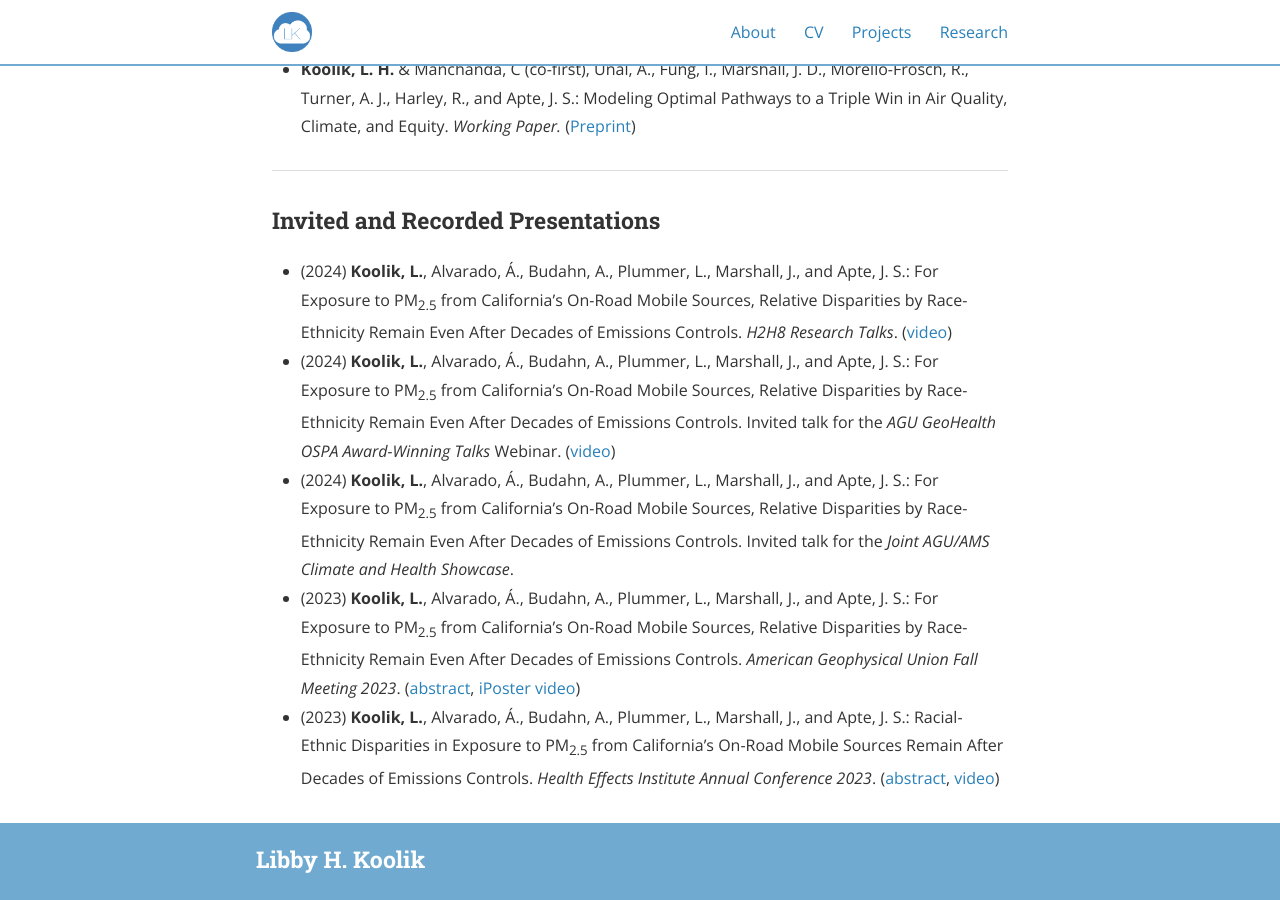
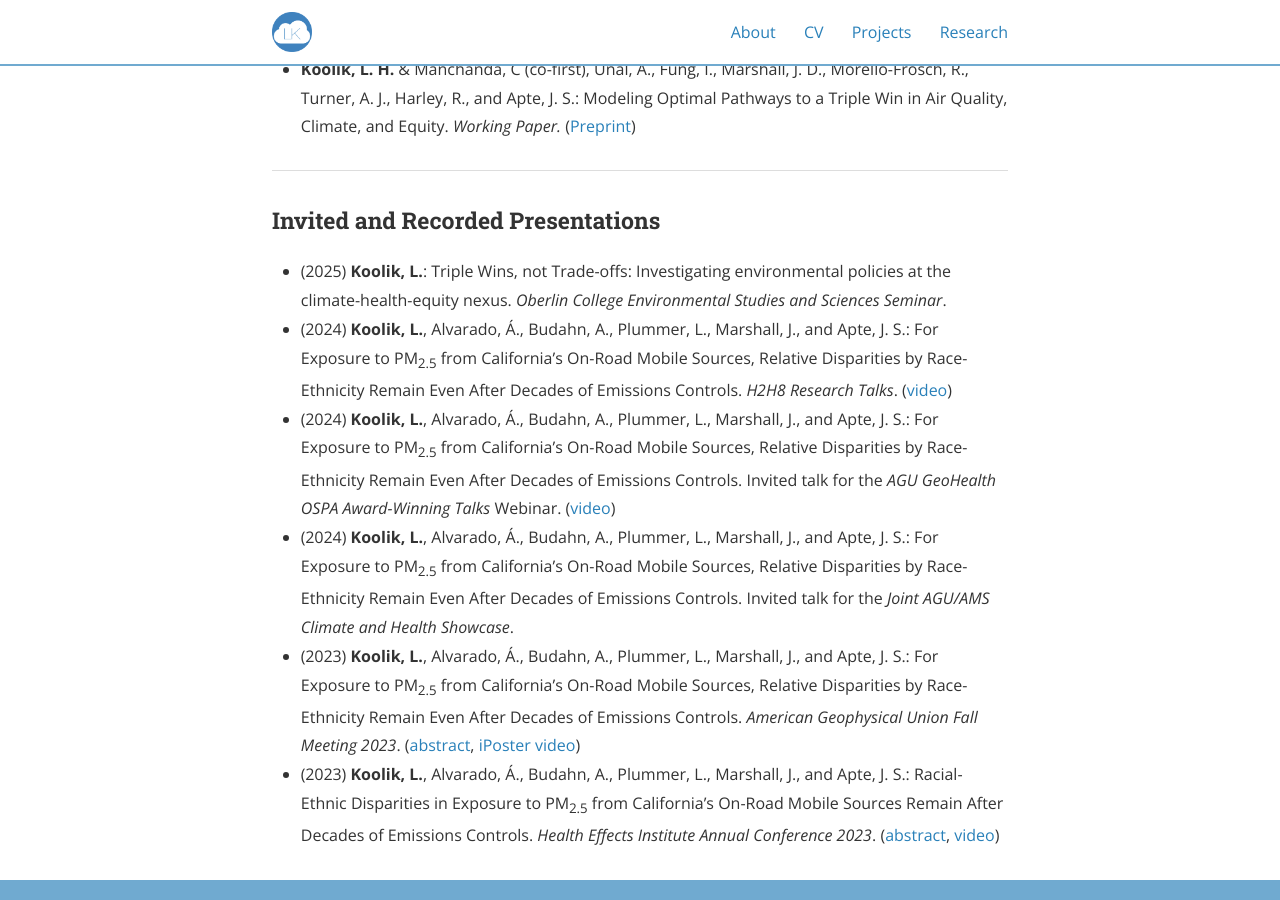
Before and after one commit to lkoolik/lkoolik.github.io, a Jekyll site: the page built from research.md, in a window 1280 px wide and 900 px high, scrolled down 1031 px. Built offline with Jekyll 4.4.1, drawn with Linux system fonts in a browser that asks for light colours; nearby versions of some CDN libraries.

Commit message:
Update research.md

```diff
--- a/research.md
+++ b/research.md
@@ -30,6 +30,7 @@ nav_order: 3
 
 <h3>Invited and Recorded Presentations</h3>
 <ul>
+  <li>(2025) <b>Koolik, L.</b>: Triple Wins, not Trade-offs: Investigating environmental policies at the climate-health-equity nexus. <i>Oberlin College Environmental Studies and Sciences Seminar</i>.</li>
   <li>(2024) <b>Koolik, L.</b>, Alvarado, Á., Budahn, A., Plummer, L., Marshall, J., and Apte, J. S.: For Exposure to PM<sub>2.5</sub> from California’s On-Road Mobile Sources, Relative Disparities by Race-Ethnicity Remain Even After Decades of Emissions Controls. <i>H2H8 Research Talks</i>. (<a href="https://youtu.be/4LnScZao8Eo?si=L4unvxIwsjY83zoO">video</a>)</li>
   <li>(2024) <b>Koolik, L.</b>, Alvarado, Á., Budahn, A., Plummer, L., Marshall, J., and Apte, J. S.: For Exposure to PM<sub>2.5</sub> from California’s On-Road Mobile Sources, Relative Disparities by Race-Ethnicity Remain Even After Decades of Emissions Controls. Invited talk for the <i>AGU GeoHealth OSPA Award-Winning Talks</i> Webinar. (<a href="https://www.youtube.com/watch?v=LAqIPNALz8U">video</a>)</li>
   <li>(2024) <b>Koolik, L.</b>, Alvarado, Á., Budahn, A., Plummer, L., Marshall, J., and Apte, J. S.: For Exposure to PM<sub>2.5</sub> from California’s On-Road Mobile Sources, Relative Disparities by Race-Ethnicity Remain Even After Decades of Emissions Controls. Invited talk for the <i> Joint AGU/AMS Climate and Health Showcase</i>. </li>
```
